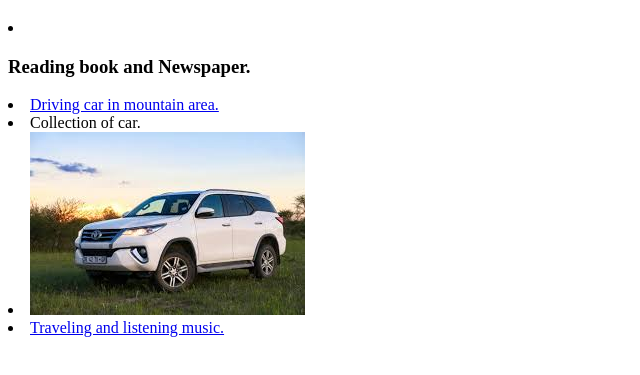
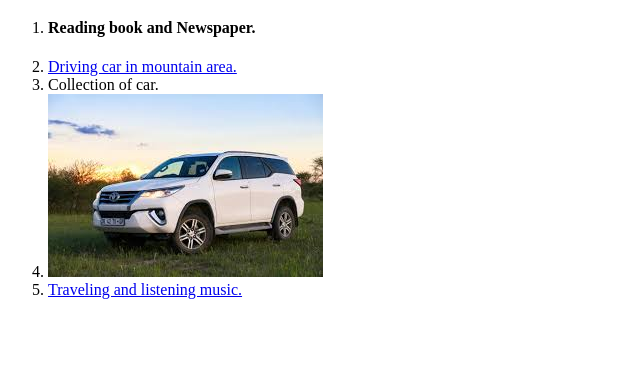
Before and after one commit to Bittukumar7543/my-portfolio-site, a plain HTML site: page hobby.html in a window 1280 px wide. Shown: the part 61-436 px from the top of the page, without its empty margins (0-640 px from the left). Drawn offline with Linux system fonts and the light colour scheme.

Commit message:
Update hobby.html

```diff
--- a/hobby.html
+++ b/hobby.html
@@ -8,8 +8,8 @@
 </head>
 <body>
     <h1>My Hobbies</h1>
-    <a>
-        <li><h3>Reading book and Newspaper.</h3></li>
+    <ol>
+        <li><h4>Reading book and Newspaper.</h4></li>
         <li><a  href="https://youtu.be/0l35HStrz84">Driving car in mountain area.</li></a>
         <li><Collection href="https://youtu.be/lVYVo93lxTk">Collection of car.</li></a>
         <li><img src="images/images2jpg.jpg" alt="fortuner"></li>
```
